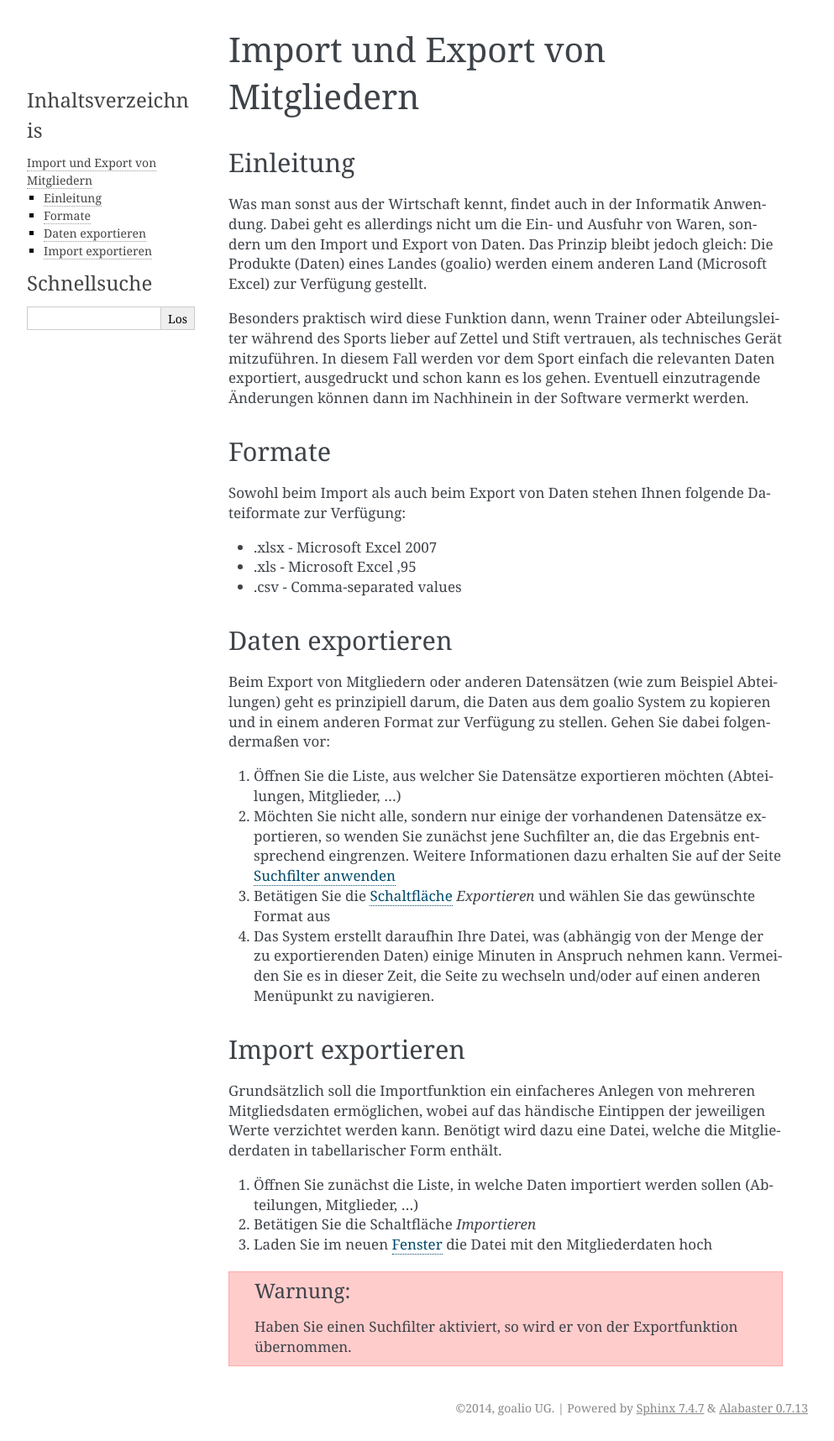
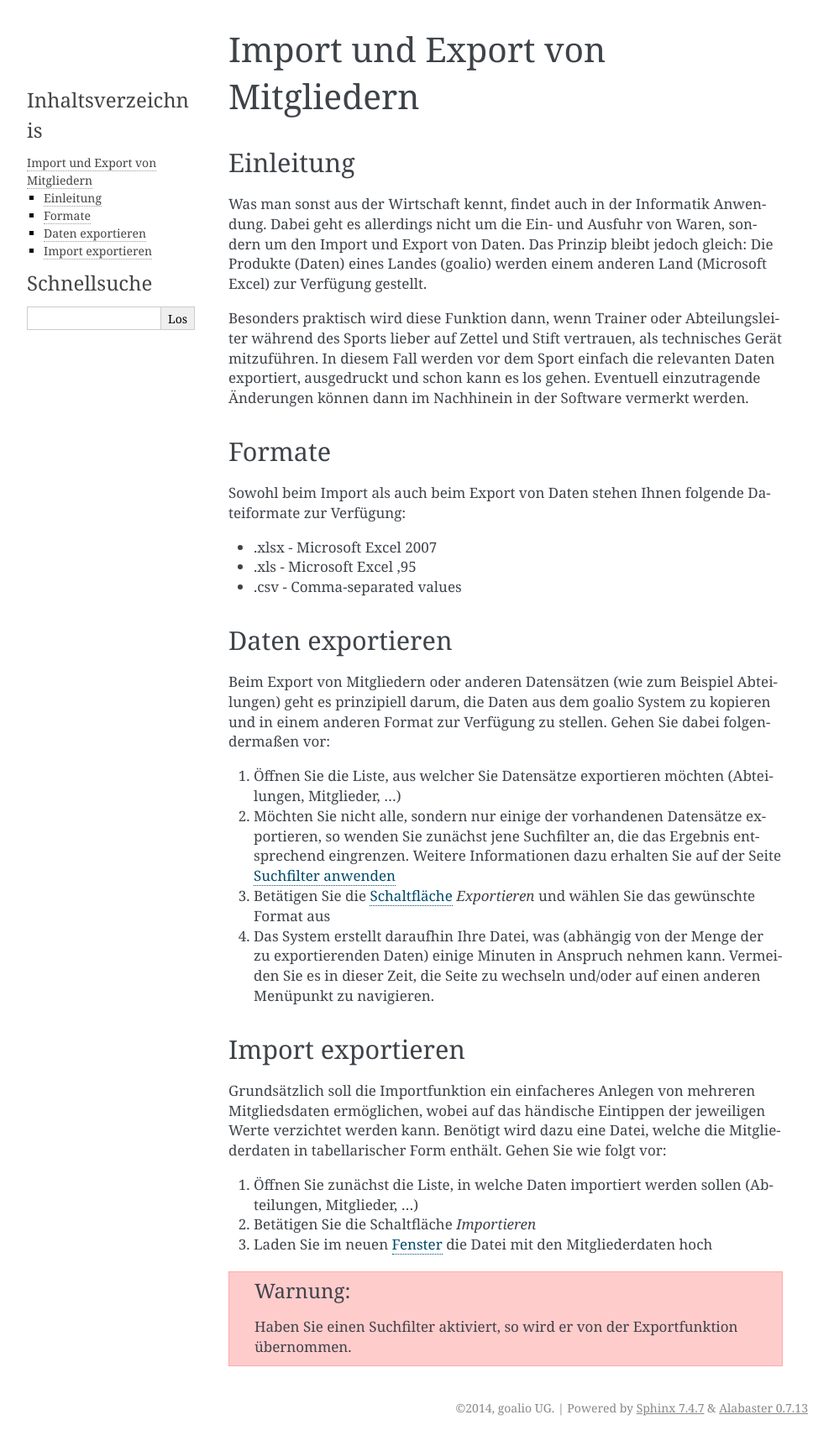
Before and after one commit to goalio/docs, a Sphinx documentation site: the page built from docs/module/mitglieder/mitglieder-export-import.rst, in a window 1280 px wide. Shown: the whole page at 84% size, without its empty margins (148-1141 px from the left). Built offline with Sphinx 7.4.7, drawn with Linux system fonts in a browser that asks for light colours; formulas are drawn with MathJax 3.

Commit message:
Update mitglieder-export-import.rst

```diff
--- a/docs/module/mitglieder/mitglieder-export-import.rst
+++ b/docs/module/mitglieder/mitglieder-export-import.rst
@@ -33,7 +33,7 @@ Beim Export von Mitgliedern oder anderen Datensätzen (wie zum Beispiel Abteilun
 Import exportieren
 ------------------
 
-Grundsätzlich soll die Importfunktion ein einfacheres Anlegen von mehreren Mitgliedsdaten ermöglichen, wobei auf das händische Eintippen der jeweiligen Werte verzichtet werden kann. Benötigt wird dazu eine Datei, welche die Mitgliederdaten in tabellarischer Form enthält.
+Grundsätzlich soll die Importfunktion ein einfacheres Anlegen von mehreren Mitgliedsdaten ermöglichen, wobei auf das händische Eintippen der jeweiligen Werte verzichtet werden kann. Benötigt wird dazu eine Datei, welche die Mitgliederdaten in tabellarischer Form enthält. Gehen Sie wie folgt vor:
 
 1. Öffnen Sie zunächst die Liste, in welche Daten importiert werden sollen (Abteilungen, Mitglieder, ...)
 
```
